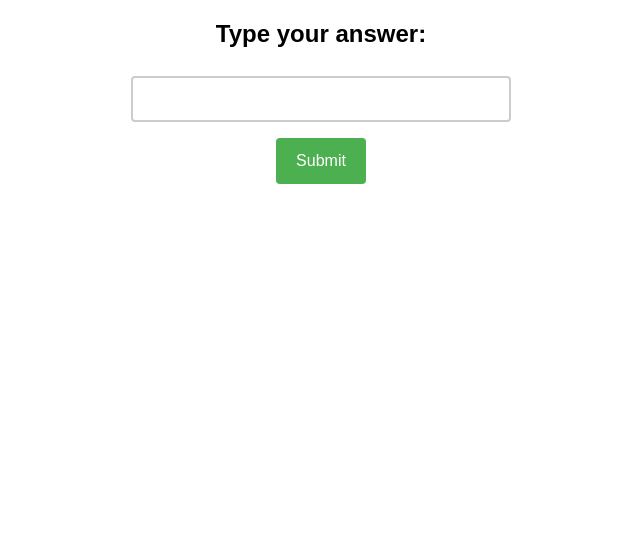
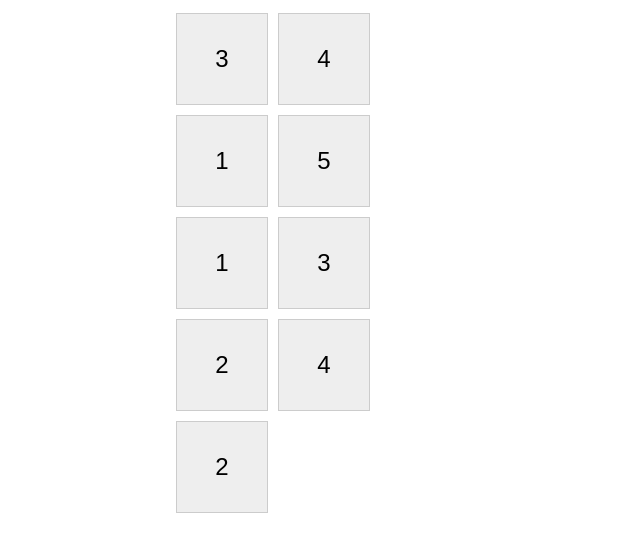
Before and after one commit to IndianaThom/at1, a Django app: template eduprod/templates/eduprod/index.html in a window 1280 px wide. Shown: the top 552 px of the page, without its empty margins (319-959 px from the left). Run offline with Django 5.2, Linux system fonts and the light colour scheme; the template is opened without the code that fills it, so the values that code supplies are empty.

Commit message:
I changed the entire code to try be a memory game. WIP

```diff
--- a/eduprod/templates/eduprod/index.html
+++ b/eduprod/templates/eduprod/index.html
@@ -3,47 +3,84 @@
 <head>
 <meta charset="UTF-8">
 <meta name="viewport" content="width=device-width, initial-scale=1.0">
-<title>Answer Box</title>
+<title>Memory Game</title>
 <style>
     body {
         font-family: Arial, sans-serif;
     }
     .container {
-        width: 50%;
+        display: flex;
+        flex-wrap: wrap;
+        max-width: 300px;
         margin: auto;
-        text-align: center;
     }
-    input[type=text] {
-        width: 60%;
-        padding: 12px 20px;
-        margin: 8px 0;
-        box-sizing: border-box;
-        border: 2px solid #ccc;
-        border-radius: 4px;
-        font-size: 16px;
+    .card {
+        width: 90px;
+        height: 90px;
+        background-color: #eee;
+        border: 1px solid #ccc;
+        margin: 5px;
+        display: flex;
+        justify-content: center;
+        align-items: center;
+        font-size: 24px;
+        cursor: pointer;
     }
-    input[type=submit] {
-        background-color: #4CAF50;
-        color: white;
-        padding: 14px 20px;
-        margin: 8px 0;
-        border: none;
-        border-radius: 4px;
-        cursor: pointer;
-        font-size: 16px;
-    }
-    input[type=submit]:hover {
-        background-color: #45a049;
+    .hidden {
+        display: none;
     }
 </style>
 </head>
 <body>
-<div class="container">
-    <h2>Type your answer:</h2>
-    <form id="answerForm">
-        <input type="text" id="answer" name="answer"><br>
-        <input type="submit" value="Submit">
-    </form>
+<div class="container" id="gameBoard">
 </div>
+
+<script>
+    // Create an array with pairs of numbers from 1 to 9
+    const numbers = [...Array(9).keys()].map(i => Math.floor(i/2) + 1);
+    // Shuffle the numbers
+    numbers.sort(() => Math.random() - 0.5);
+
+    let flippedCards = [];
+    let matchedCards = [];
+
+    function createCard(number) {
+        const card = document.createElement('div');
+        card.classList.add('card');
+        card.textContent = number;
+        card.addEventListener('click', () => flipCard(card, number));
+        return card;
+    }
+
+    function flipCard(card, number) {
+        if (flippedCards.length < 2 && !flippedCards.includes(card) && !matchedCards.includes(card)) {
+            card.textContent = number;
+            flippedCards.push(card);
+            if (flippedCards.length === 2) {
+                setTimeout(checkMatch, 1000);
+            }
+        }
+    }
+
+    function checkMatch() {
+        if (flippedCards[0].textContent === flippedCards[1].textContent) {
+            matchedCards = matchedCards.concat(flippedCards);
+        } else {
+            flippedCards.forEach(card => card.textContent = '');
+        }
+        flippedCards = [];
+        if (matchedCards.length === 9) {
+            alert("Congratulations! You've matched all the cards.");
+        }
+    }
+
+    // Create and append cards to the game board
+    const gameBoard = document.getElementById('gameBoard');
+    numbers.forEach(number => {
+        const card = createCard(number);
+        gameBoard.appendChild(card);
+    });
+</script>
+
 </body>
 </html>
```
